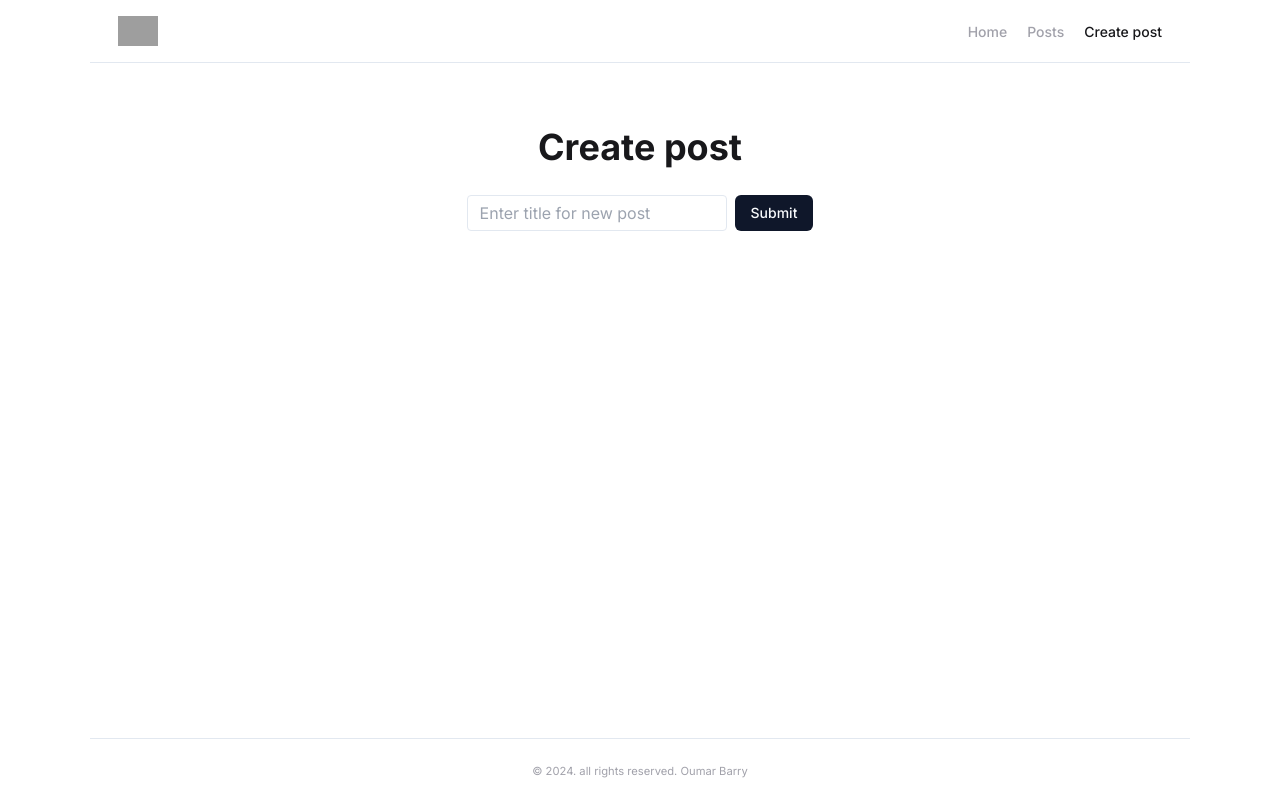
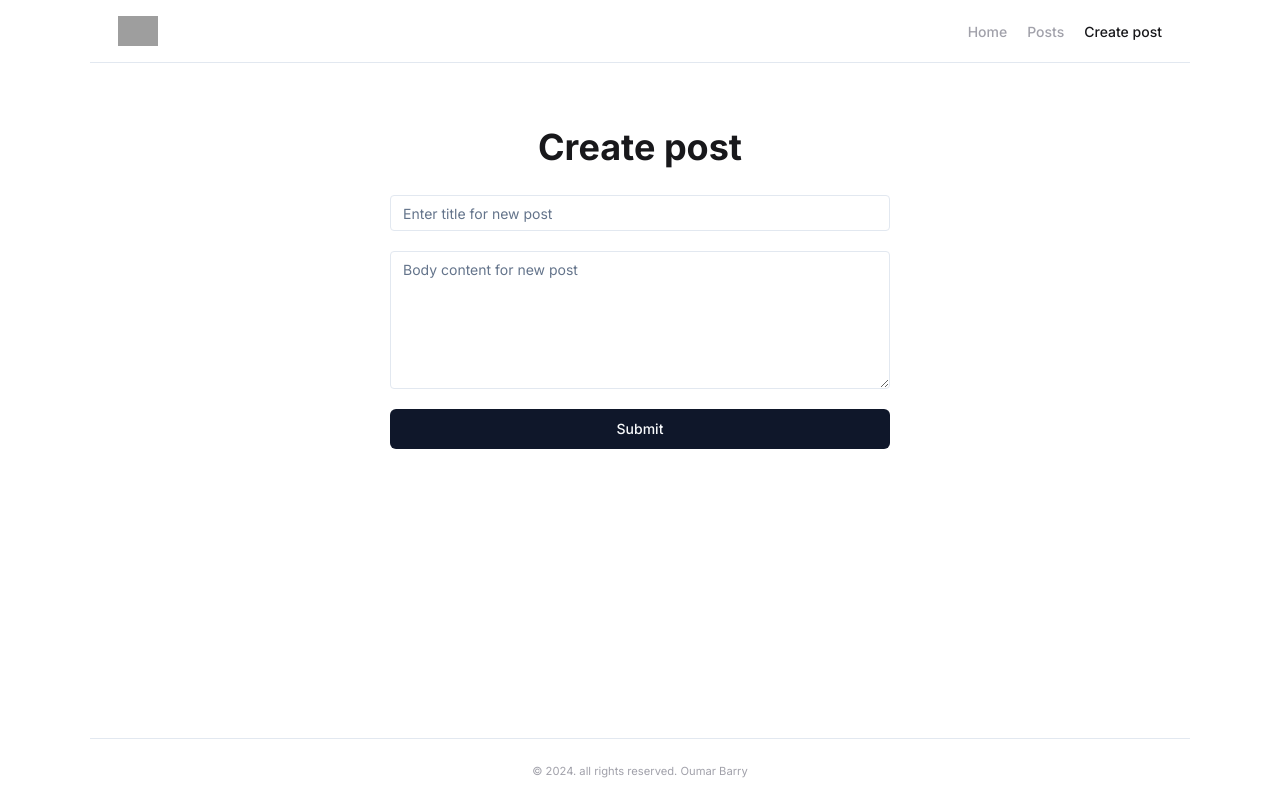
Before and after one commit to OumB2021/Blog-app, a Next.js app: page /create-post in a window 1280 px wide. Built offline with nearby package versions, Linux system fonts and the light colour scheme; no server answers; grey boxes are pictures that could not be loaded.

Commit message:
feat: POST req for new post server action

```diff
--- a/src/actions/create-post.ts
+++ b/src/actions/create-post.ts
@@ -2,5 +2,6 @@
 
 export const CreatePostAction = async (formData: FormData) => {
   const title = formData.get("title") as string;
-  console.log(title);
+  const body = formData.get("body") as string;
+  console.log(title, body);
 };
--- a/src/app/create-post/page.tsx
+++ b/src/app/create-post/page.tsx
@@ -1,5 +1,7 @@
 import { CreatePostAction } from "@/actions/create-post";
 import { Button } from "@/components/ui/button";
+import { Input } from "@/components/ui/input";
+import { Textarea } from "@/components/ui/textarea";
 import { LogoutLink } from "@kinde-oss/kinde-auth-nextjs/server";
 import { redirect } from "next/navigation";
 
@@ -9,16 +11,24 @@ const CreatePost = async () => {
       <h1 className="font-bold text-4xl mb-7 text-center">Create post</h1>
       <form
         action={CreatePostAction}
-        className="flex justify-center items-center gap-x-2"
+        className="flex flex-col justify-center items-center gap-5 max-w-[500px] mx-auto"
       >
-        <input
+        <Input
           type="text"
           name="title"
           placeholder="Enter title for new post"
-          className="border rounded px-3 h-9"
+          className="border rounded px-3 h-9 w-full"
           required
         />
-        <Button type="submit" className="h-full">
+        <Textarea
+          type="text"
+          name="body"
+          placeholder="Body content for new post"
+          className="border rounded px-3"
+          rows={6}
+          required
+        />
+        <Button type="submit" className="w-full">
           Submit
         </Button>
       </form>
--- a/src/components/header.tsx
+++ b/src/components/header.tsx
@@ -33,7 +33,6 @@ export const Header = () => {
           throw new Error("Network response error: " + respone);
         }
         const data = await response.json();
-        console.log(data.isLoggedIn);
         setIsLoggedIn(data.isLoggedIn);
       } catch (error) {
         console.error("Failed to check authentication status:", error);
--- /dev/null
+++ b/src/components/ui/input.tsx
@@ -0,0 +1,25 @@
+import * as React from "react"
+
+import { cn } from "@/lib/utils"
+
+export interface InputProps
+  extends React.InputHTMLAttributes<HTMLInputElement> {}
+
+const Input = React.forwardRef<HTMLInputElement, InputProps>(
+  ({ className, type, ...props }, ref) => {
+    return (
+      <input
+        type={type}
+        className={cn(
+          "flex h-10 w-full rounded-md border border-input bg-background px-3 py-2 text-sm ring-offset-background file:border-0 file:bg-transparent file:text-sm file:font-medium placeholder:text-muted-foreground focus-visible:outline-none focus-visible:ring-2 focus-visible:ring-ring focus-visible:ring-offset-2 disabled:cursor-not-allowed disabled:opacity-50",
+          className
+        )}
+        ref={ref}
+        {...props}
+      />
+    )
+  }
+)
+Input.displayName = "Input"
+
+export { Input }
--- /dev/null
+++ b/src/components/ui/textarea.tsx
@@ -0,0 +1,24 @@
+import * as React from "react"
+
+import { cn } from "@/lib/utils"
+
+export interface TextareaProps
+  extends React.TextareaHTMLAttributes<HTMLTextAreaElement> {}
+
+const Textarea = React.forwardRef<HTMLTextAreaElement, TextareaProps>(
+  ({ className, ...props }, ref) => {
+    return (
+      <textarea
+        className={cn(
+          "flex min-h-[80px] w-full rounded-md border border-input bg-background px-3 py-2 text-sm ring-offset-background placeholder:text-muted-foreground focus-visible:outline-none focus-visible:ring-2 focus-visible:ring-ring focus-visible:ring-offset-2 disabled:cursor-not-allowed disabled:opacity-50",
+          className
+        )}
+        ref={ref}
+        {...props}
+      />
+    )
+  }
+)
+Textarea.displayName = "Textarea"
+
+export { Textarea }
```
